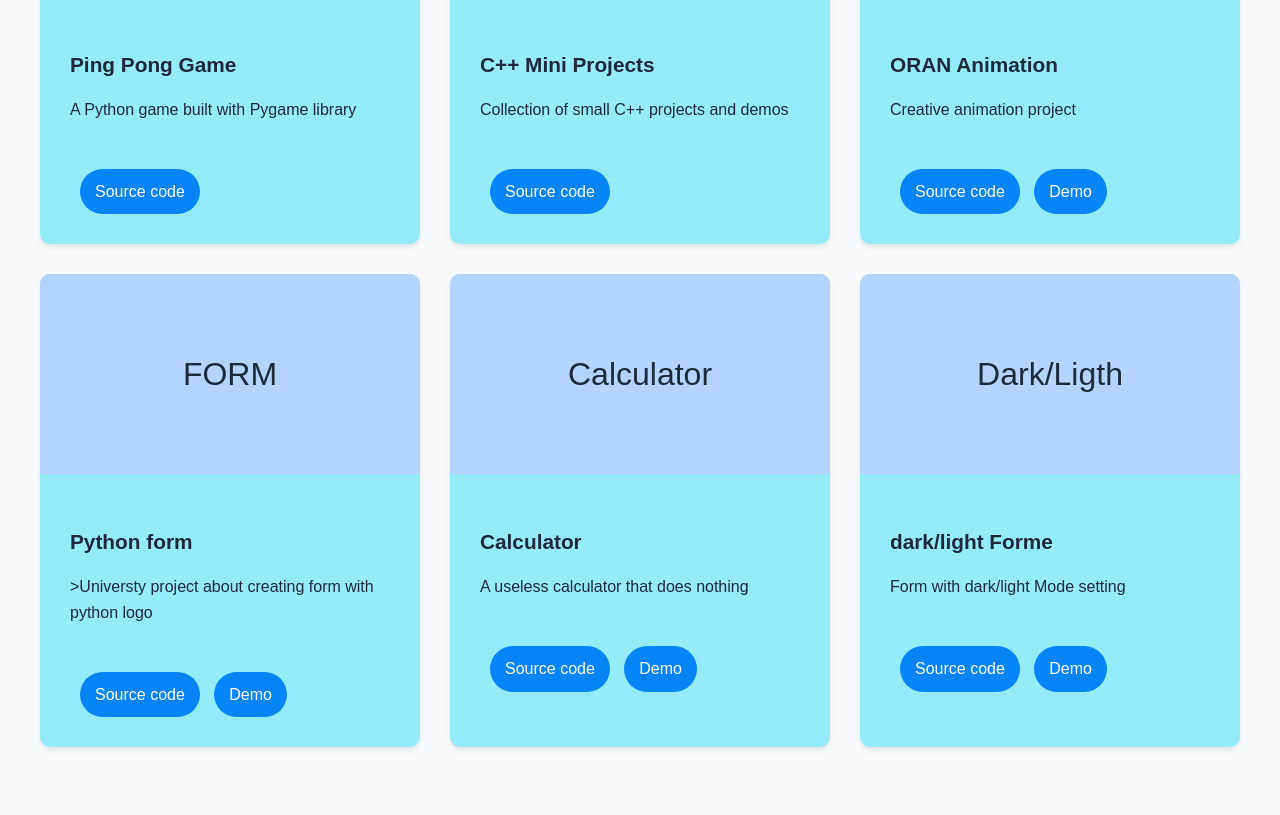
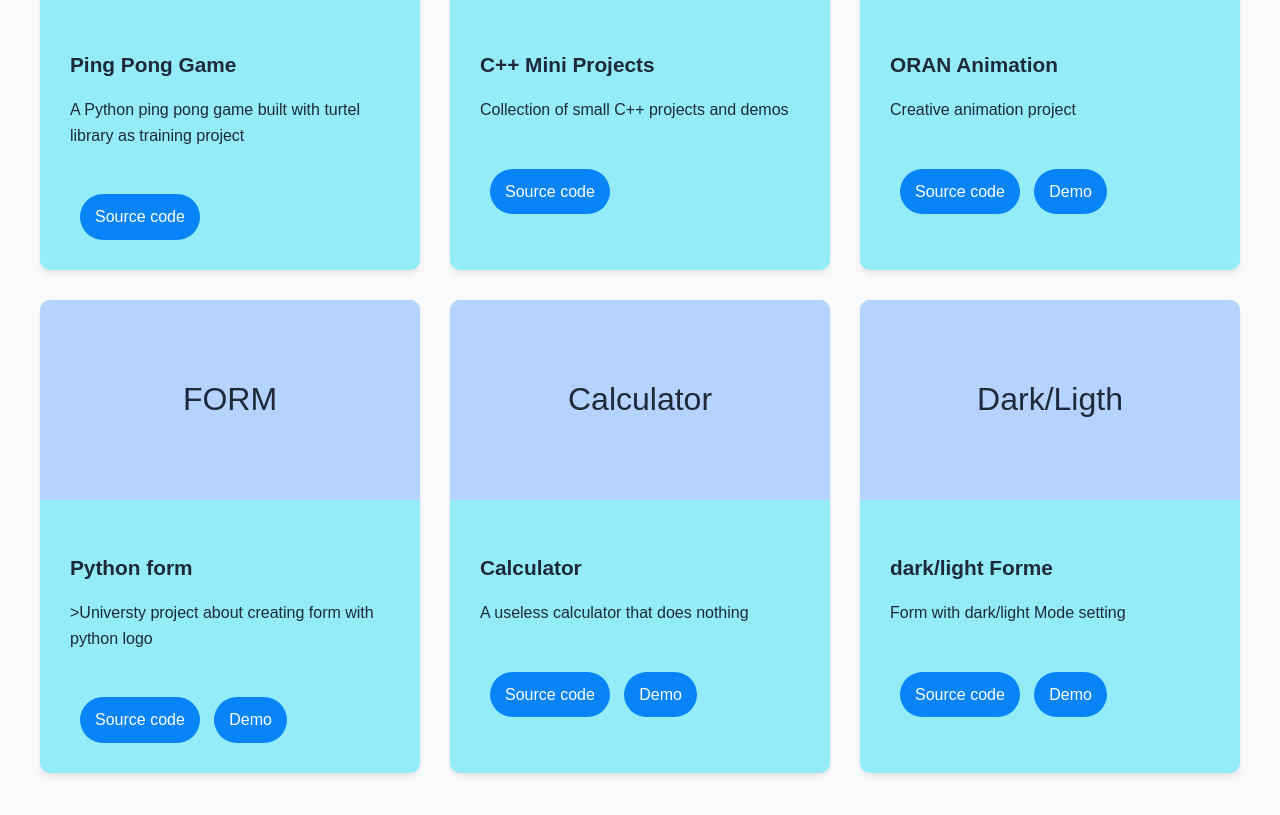
Before and after one commit to MHMD-dz/portfolio, a plain HTML site: page index.html in a window 1280 px wide. Shown: the part 1883-2698 px from the top of the page. Drawn offline with Linux system fonts and the light colour scheme.

Commit message:
last thing

```diff
--- a/index.html
+++ b/index.html
@@ -68,7 +68,7 @@
                 <div class="project-img">Ping Pong</div>
                 <div class="project-wasf">
                     <h3 class="project-title">Ping Pong Game</h3>
-                    <p>A Python game built with Pygame library</p>
+                    <p>A Python ping pong game built with turtel library as training project</p>
                     <a href="https://github.com/MHMD-dz/trach_game" class="project-link" target="_blank">Source code</a>
                 </div>
             </div>
```
